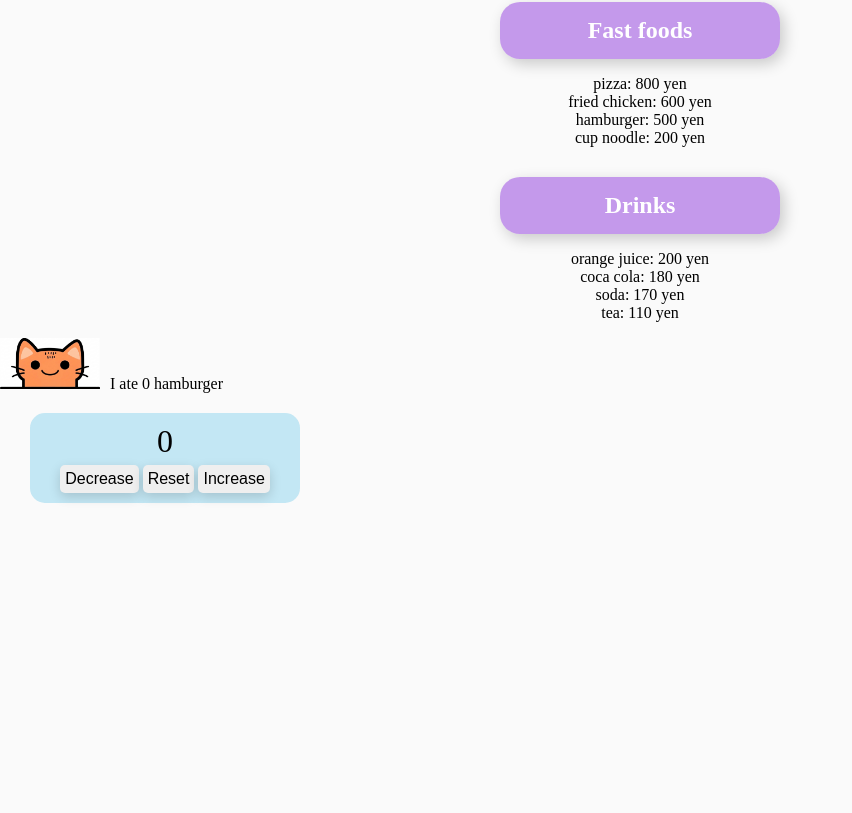
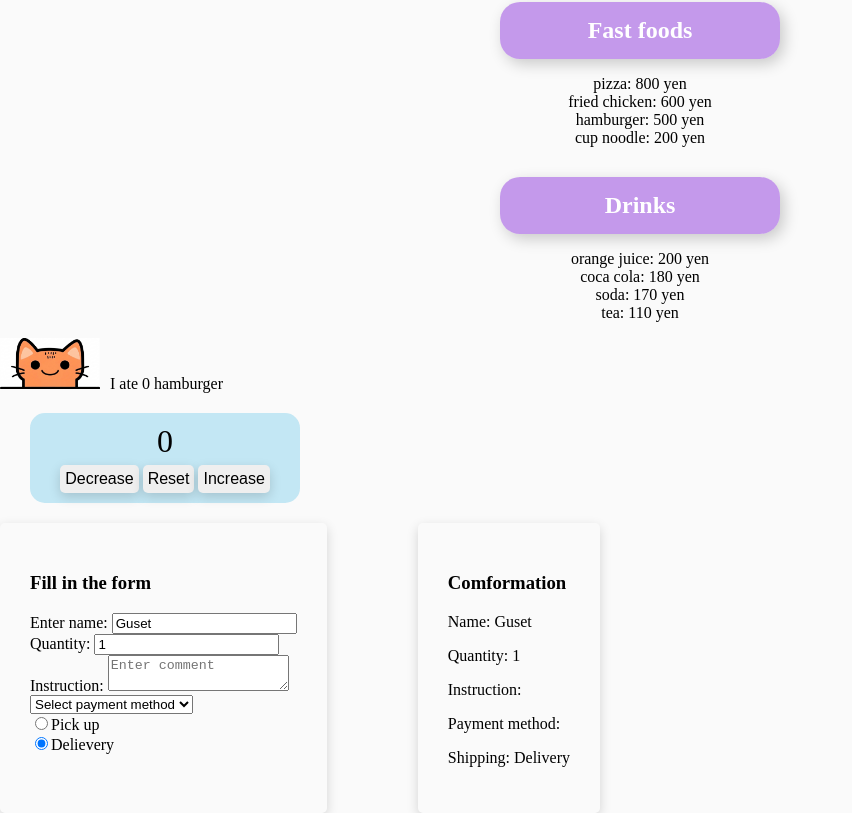
Before and after one commit to HanKwan/react-fundamentals, a React (Vite) app in the folder practice/: page / in a window 1280 px wide. Shown: the part 208-1021 px from the top of the page, without its empty margins (0-852 px from the left). Before the commit the page ends 800 px from the top, so only its background shows below. Built offline with nearby package versions, Linux system fonts and the light colour scheme.

Commit message:
practice: trying out onchange with filling form

```diff
--- a/practice/src/App.tsx
+++ b/practice/src/App.tsx
@@ -1,6 +1,7 @@
 import Card from "./component/Card"
 import Click from "./component/Click";
 import List from "./component/List";
+import Onchange from "./component/Onchange";
 
 function App() {
 
@@ -21,6 +22,7 @@ function App() {
       <List items={fastFoods} catagory="Fast foods"/>
       <List items={drinks} catagory="Drinks"/>
       <Click />
+      <Onchange />
     </>
   );
 
--- a/practice/src/component/Click.tsx
+++ b/practice/src/component/Click.tsx
@@ -30,7 +30,7 @@ function Click() {
         //     return newEatCount
         // })
 
-        //-> first try <-
+        //-> first try with text display for the eating cat<-
         // if (eatCount >= 3) {
         //     setCatText("Im full ~.~")
         // } else {
--- /dev/null
+++ b/practice/src/component/Onchange.tsx
@@ -0,0 +1,65 @@
+import React, { useState } from "react"
+
+function Onchange() {
+
+    const [name, setName] = useState("Guset")
+    const [quantity, setQuantity] = useState(1)
+    const [instruction, setInstruction] = useState("")
+    const [payment, setPayment] = useState("")
+    const [shipping, setShipping] = useState("Delivery")
+
+    const handleNameChange = (e: React.ChangeEvent<HTMLInputElement>) => {
+        setName(e.target.value)
+    }
+    const handleQuantityChange = (e: React.ChangeEvent<HTMLInputElement>) => {
+        setQuantity(Number(e.target.value))
+    }
+    const handleInstructionChange = (e: React.ChangeEvent<HTMLTextAreaElement>) => {
+        setInstruction(e.target.value)
+    }
+    const handlePayment = (e: React.ChangeEvent<HTMLSelectElement>) => {
+        setPayment(e.target.value)
+    }
+    const handleShippingChange = (e: React.ChangeEvent<HTMLInputElement>) => {
+        setShipping(e.target.value)
+    }
+
+    return(
+        <div className="onchange-container">
+            <div className="fill-in-form">
+                <h3>Fill in the form</h3>
+                <div>
+                    <label htmlFor="name">Enter name: </label>
+                    <input value={name} onChange={handleNameChange} type="text" />
+                </div>
+                <div>
+                    <label htmlFor="quantity">Quantity: </label>
+                    <input value={quantity} onChange={handleQuantityChange} type="number" />
+                </div>
+                <div>
+                    <label htmlFor="instruction">Instruction: </label>
+                    <textarea value={instruction} onChange={handleInstructionChange} placeholder="Enter comment"/>
+                </div>
+                <select value={payment} onChange={handlePayment}>
+                    <option value="">Select payment method</option>
+                    <option value="Visa">Visa</option>
+                </select>
+                <div>
+                    <label><input type="radio" checked={shipping === "Pick up"} onChange={handleShippingChange} value="Pick up"/>Pick up</label>
+                    <br />
+                    <label><input type="radio" checked={shipping === "Delivery"} onChange={handleShippingChange} value="Delivery"/>Delievery</label>
+                </div>
+            </div>
+            <div className="comformation-form">
+                <h3>Comformation</h3>
+                <p>Name: {name}</p>
+                <p>Quantity: {quantity}</p>
+                <p>Instruction: {instruction}</p>
+                <p>Payment method: {payment}</p>
+                <p>Shipping: {shipping}</p>
+            </div>
+        </div>
+    )
+}
+
+export default Onchange
--- a/practice/src/index.css
+++ b/practice/src/index.css
@@ -70,5 +70,19 @@ body {
   margin: 0 2px;
   border-radius: 5px;
   border: none;
+  cursor: pointer;
   box-shadow: 0 4px 12px rgba(0, 0, 0, 0.155);
 }
+
+/* for Onchange.tsx */
+.onchange-container {
+  display: flex;
+  justify-content: space-between;
+  width: 600px;
+}
+
+.fill-in-form, .comformation-form{
+  border-radius: 5px;
+  box-shadow: 0 4px 12px rgba(0, 0, 0, 0.155);
+  padding: 30px;
+}
```
